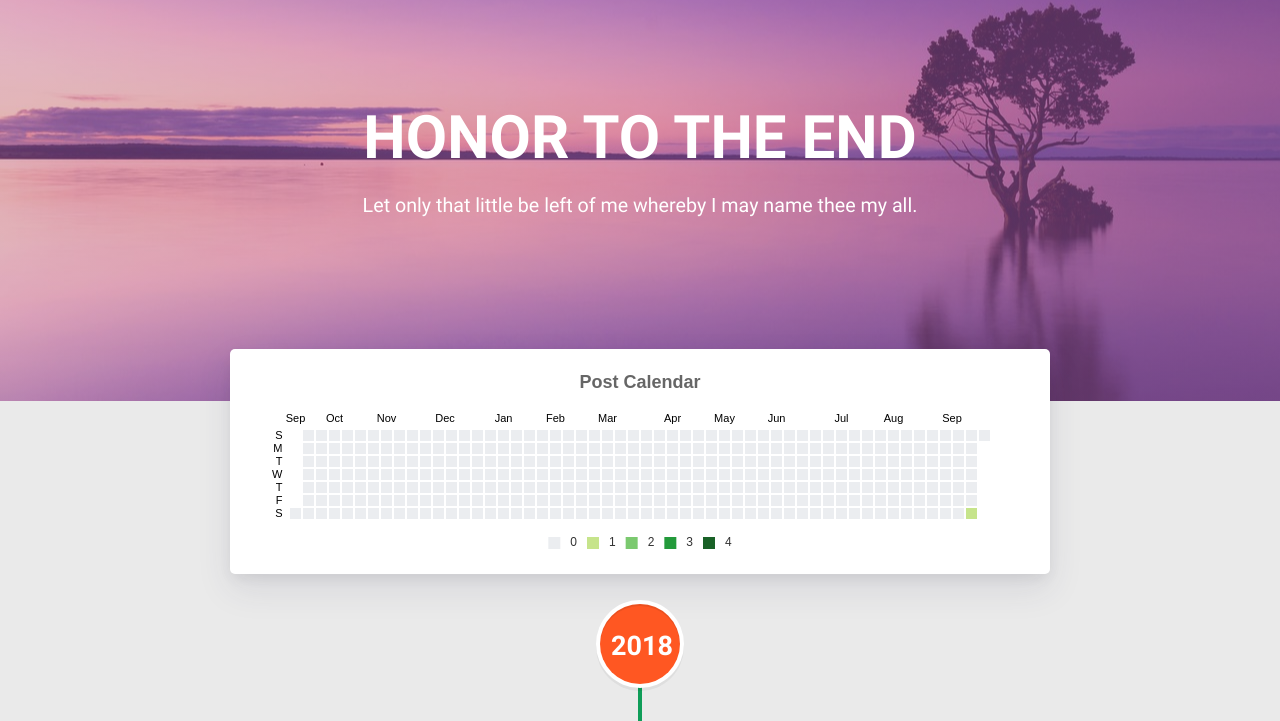
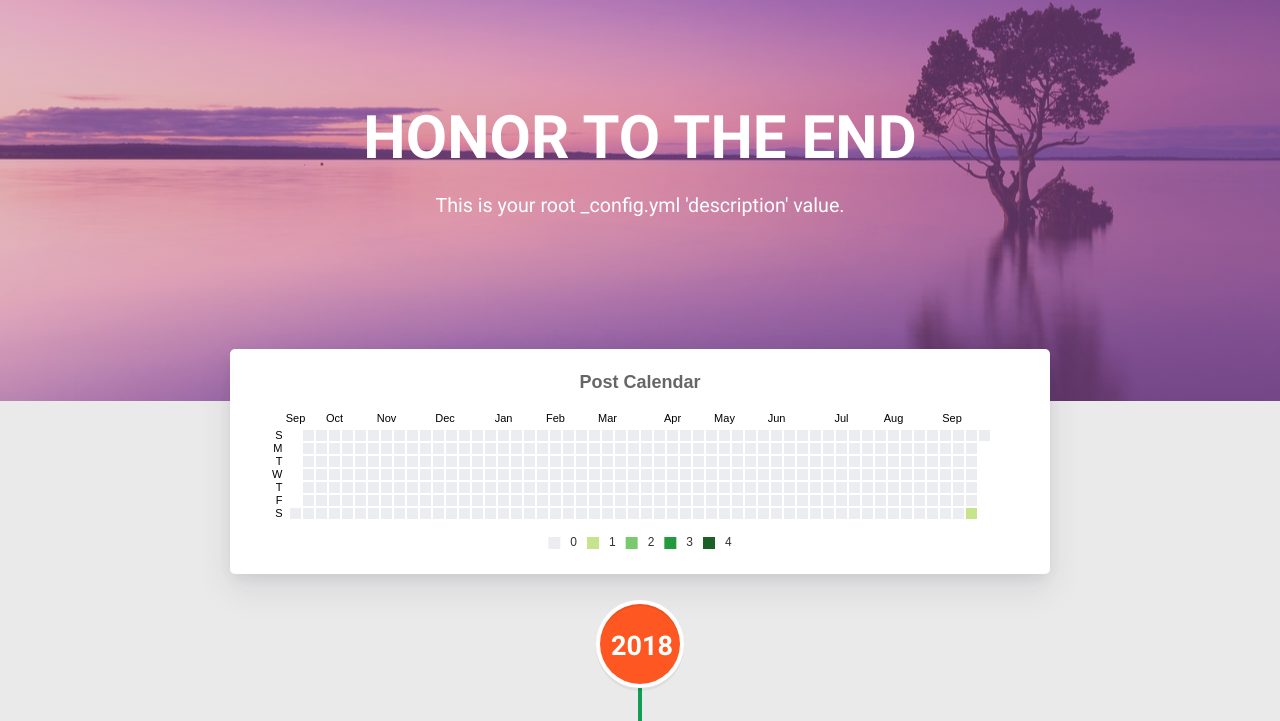
Before and after one commit to AchillesPrime/AchillesPrime.github.io, a plain HTML site: page archives/2018/09/index.html in a window 1280 px wide. Shown: the part 79-800 px from the top of the page. Drawn offline with Linux system fonts and the light colour scheme.

Commit message:
Site updated: 2018-09-30 01:03:15

```diff
--- a/archives/2018/09/index.html
+++ b/archives/2018/09/index.html
@@ -4,7 +4,7 @@
     <head>
     <meta charset="utf-8">
     <meta name="keywords" content=", hexo-theme-matery">
-    <meta name="description" content="Let only that little be left of me whereby I may name thee my all.">
+    <meta name="description" content="">
     <meta http-equiv="X-UA-Compatible" content="IE=edge">
     <meta name="viewport" content="width=device-width, initial-scale=1.0">
     <meta name="renderer" content="webkit|ie-stand|ie-comp">
@@ -79,7 +79,7 @@
         <div class="logo-name">AchillesPrime</div>
         <div class="logo-desc">
 
-            Let only that little be left of me whereby I may name thee my all.
+            Never really desperate, only the lost of the soul.
 
         </div>
     </div>
@@ -137,7 +137,7 @@
 
                     <div class="description center-align">
 
-                        Let only that little be left of me whereby I may name thee my all.
+                        This is your root _config.yml 'description' value.
 
                     </div>
                 </div>
```
Also changed, not shown: 2018/09/29/hello-world/index.html (+2 -2 lines), archives/2018/index.html (+3 -3 lines), archives/index.html (+3 -3 lines), index.html (+4 -4 lines).
